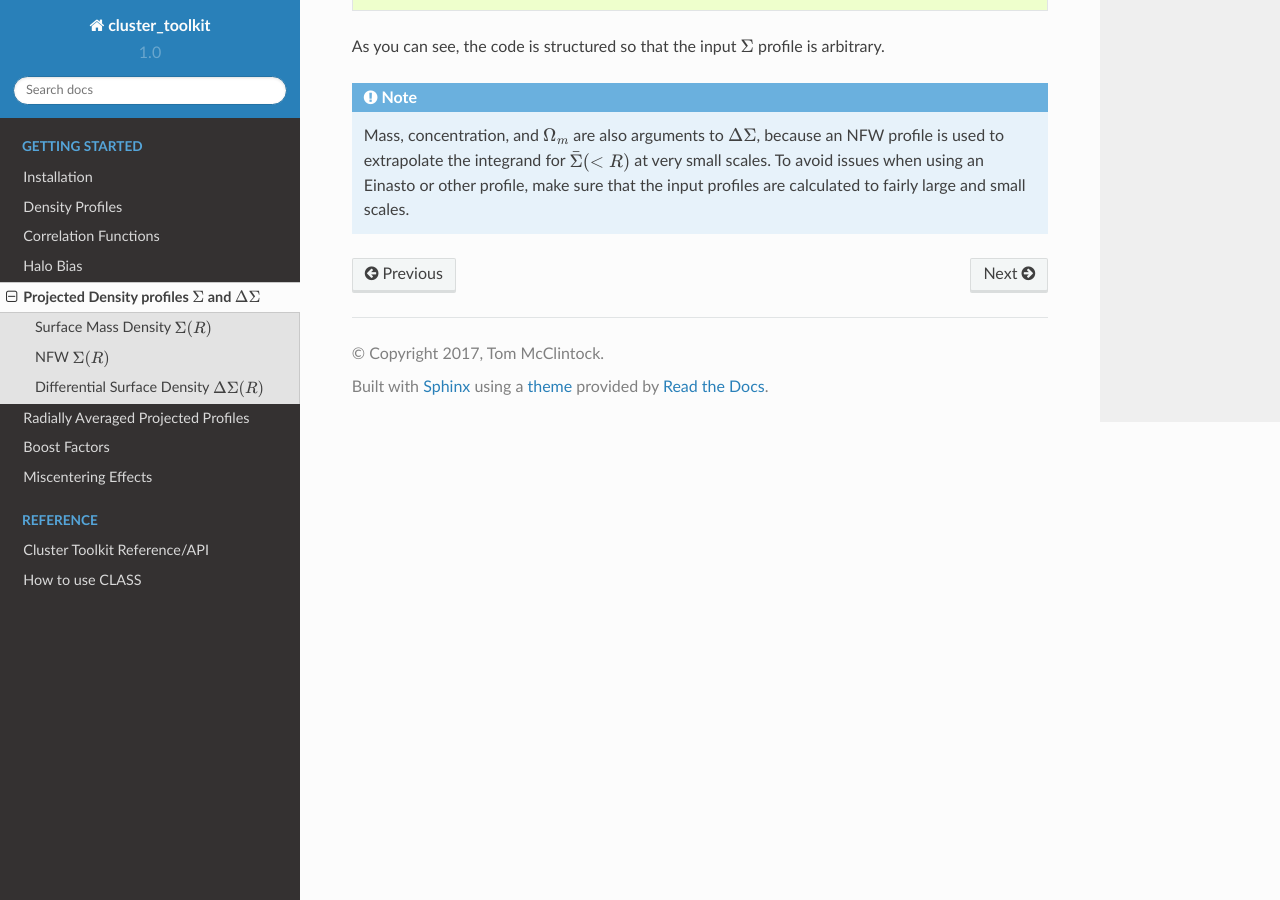
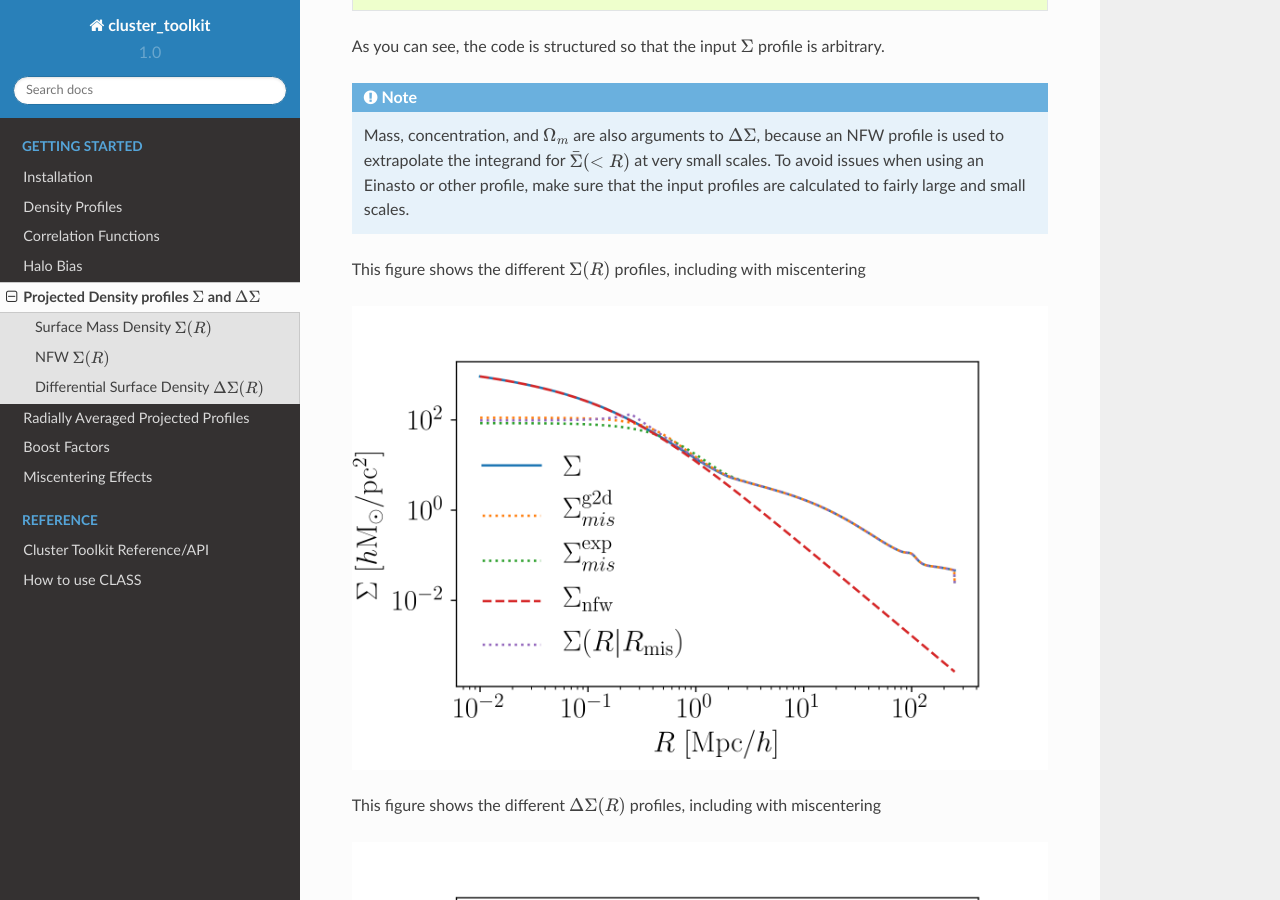
Before and after one commit to tmcclintock/cluster_toolkit, a Sphinx documentation site: the page built from docs/source/projected_density_profiles.rst, in a window 1280 px wide and 900 px high, scrolled down 1728 px. Built offline with Sphinx 7.4.7 and the Read the Docs theme 2.0.0, drawn with Linux system fonts in a browser that asks for light colours.

Commit message:
Added figures to the docs.

```diff
--- a/docs/source/correlation_functions.rst
+++ b/docs/source/correlation_functions.rst
@@ -152,3 +152,7 @@ To use this you would do
    from cluster_toolkit import xi
    #Calculate 1-halo and 2-halo terms here
    xi_hm = xi.xi_hm(xi_1halo, xi_2halo)
+
+Here are each of these correlation functions plotted together:
+
+.. image:: figures/xi_example.png
--- a/docs/source/density_profiles.rst
+++ b/docs/source/density_profiles.rst
@@ -55,4 +55,4 @@ In this model, the free parameters are the scale radius :math:`r_s`, :math:`\alp
 
 We can see the difference between these two profiles here:
 
-.. image:: figures/density_profile_examples.png
+.. image:: figures/density_profile_example.png
--- a/docs/source/halo_bias.rst
+++ b/docs/source/halo_bias.rst
@@ -32,3 +32,7 @@ This module also allows for conversions between mass and RMS density variance :m
    #Assume that k and P_linear came from somewhere, e.g. CAMB or CLASS
    sigma2= bias.sigma2_at_M(mass, k, P_linear, Omega_m)
    nu = bias.nu_at_M(Mass, k, P_linear, Omega_m)
+
+The bias as a function of mass is seen here for a basic cosmology:
+
+.. image:: figures/bias_example.png
--- a/docs/source/projected_density_profiles.rst
+++ b/docs/source/projected_density_profiles.rst
@@ -80,3 +80,11 @@ As you can see, the code is structured so that the input :math:`\Sigma` profile
 
 .. note::
    Mass, concentration, and :math:`\Omega_m` are also arguments to :math:`\Delta\Sigma`, because an NFW profile is used to extrapolate the integrand for :math:`\bar{\Sigma}(<R)` at very small scales. To avoid issues when using an Einasto or other profile, make sure that the input profiles are calculated to fairly large and small scales.
+
+This figure shows the different :math:`\Sigma(R)` profiles, including with miscentering
+
+.. image:: figures/Sigma_example.png
+
+This figure shows the different :math:`\Delta\Sigma(R)` profiles, including with miscentering
+
+.. image:: figures/DeltaSigma_example.png
```
Also changed, not shown: docs/source/boostfactors.rst (+8 -0 lines), docs/source/figures/density_profile_examples.png (deleted).
